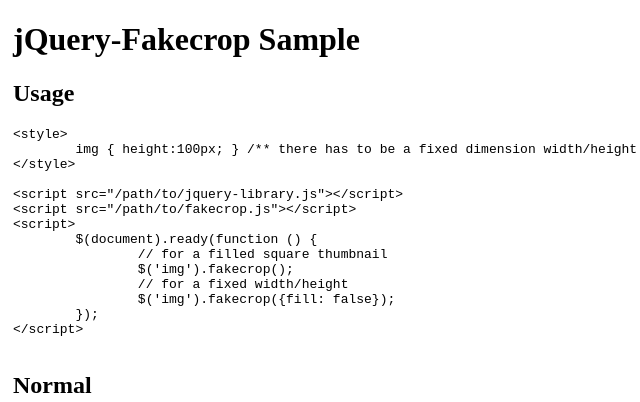
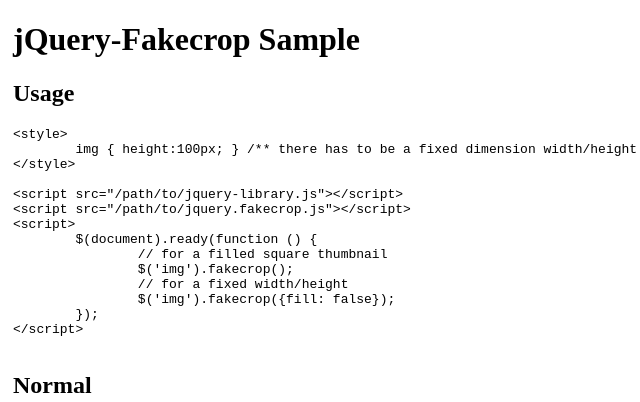
Before and after one commit to VuongN/jQuery-Fakecrop, a plain HTML site: page demo/index.html in a window 1280 px wide. Shown: the top 402 px of the page, 147-787 px from the left. Drawn offline with nearby package versions, Linux system fonts and the light colour scheme.

Commit message:
remove DRY with sample images and modified README.md

```diff
--- a/demo/index.html
+++ b/demo/index.html
@@ -19,7 +19,7 @@
 &lt;/style&gt;
 
 &lt;script src="/path/to/jquery-library.js"&gt;&lt;/script&gt;
-&lt;script src="/path/to/fakecrop.js"&gt;&lt;/script&gt;
+&lt;script src="/path/to/jquery.fakecrop.js"&gt;&lt;/script&gt;
 &lt;script&gt;
 	$(document).ready(function () {
 		// for a filled square thumbnail
```
Also changed, not shown: 1 other file.
